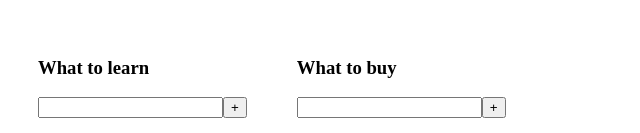
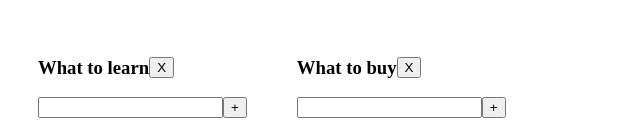
Before and after one commit to Evgeny001/taskManager, a React (Vite) app: page / in a window 1280 px wide. Shown: the top 133 px of the page, without its empty margins (0-640 px from the left). Built offline with nearby package versions, Linux system fonts and the light colour scheme.

Commit message:
add deleteTodolist

```diff
--- a/src/App.css
+++ b/src/App.css
@@ -22,3 +22,8 @@
 .is-done {
   opacity: 0.3;
 }
+
+.container {
+  display: flex;
+  align-items: center;
+}
--- a/src/App.tsx
+++ b/src/App.tsx
@@ -38,6 +38,12 @@ export const App = () => {
     ],
   })
 
+  const deleteTodolist = (todolistId: string) => {
+    setTodolists(todolists.filter(todolist => todolist.id !== todolistId))
+    delete tasks[todolistId]
+    setTasks({ ...tasks })
+  }
+
   const deleteTask = (todolistId: string, taskId: string) => {
     setTasks({ ...tasks, [todolistId]: tasks[todolistId].filter(task => task.id !== taskId) })
   }
@@ -77,7 +83,6 @@ export const App = () => {
           filteredTasks = todolistTasks.filter(task => task.isDone)
         }
 
-        debugger
         return (
           <TodolistItem
             key={todolist.id}
@@ -87,6 +92,7 @@ export const App = () => {
             changeFilter={changeFilter}
             createTask={createTask}
             changeTaskStatus={changeTaskStatus}
+            deleteTodolist={deleteTodolist}
           />
         )
       })}
--- a/src/TodolistItem/ui/TodolistItem.tsx
+++ b/src/TodolistItem/ui/TodolistItem.tsx
@@ -9,6 +9,7 @@ type Props = {
   changeFilter: (todolistId: string, filter: FilterValues) => void
   createTask: (todolistId: string, title: string) => void
   changeTaskStatus: (todolistId: string, taskId: string, isDone: boolean) => void
+  deleteTodolist: (todolistId: string) => void
 }
 
 export const TodolistItem = ({
@@ -18,10 +19,11 @@ export const TodolistItem = ({
   changeFilter,
   createTask,
   changeTaskStatus,
+  deleteTodolist,
 }: Props) => {
   const [taskTitle, setTaskTitle] = useState<string>('')
   const [error, setError] = useState<string | null>(null)
-  debugger
+
   const changeTaskTitleHandler = (event: ChangeEvent<HTMLInputElement>) => {
     setTaskTitle(event.currentTarget.value)
     setError(null)
@@ -47,9 +49,16 @@ export const TodolistItem = ({
     changeFilter(id, filter)
   }
 
+  const deleteTodolistHandler = () => {
+    deleteTodolist(id)
+  }
+
   return (
     <div>
-      <h3>{title}</h3>
+      <div className={'container'}>
+        <h3>{title}</h3>
+        <Button onClick={deleteTodolistHandler}>X</Button>
+      </div>
       <div>
         <input
           onChange={changeTaskTitleHandler}
```
